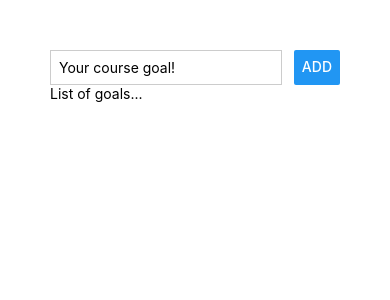
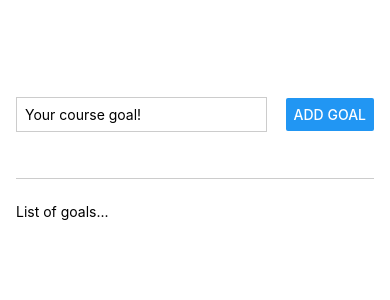
Before and after one commit to Sergei29/react-native-expo-training, a React Native app: screen / in a window 390 px wide. Shown: the top 300 px of the page. Built offline with nearby package versions, Linux system fonts and the light colour scheme.

Commit message:
fix: committing before end of course

```diff
--- a/App.tsx
+++ b/App.tsx
@@ -1,18 +1,32 @@
 import { StatusBar } from "expo-status-bar";
-import { StyleSheet, Text, View, Button, TextInput } from "react-native";
+import {
+  StyleSheet,
+  Text,
+  View,
+  Button,
+  TextInput,
+  GestureResponderEvent,
+  NativeSyntheticEvent,
+  TextInputChangeEventData,
+} from "react-native";
 
 export default function App() {
-  const handleClick = () => {
-    console.log("clicked!");
+  const handleChangeText = (text: string) => {
+    console.log(text);
   };
 
+  const handleSubmit = (event: GestureResponderEvent) => {};
   return (
     <View style={styles.appContainer}>
       <View style={styles.inputContainer}>
-        <TextInput style={styles.textInput} placeholder="Your course goal!" />
-        <Button onPress={() => {}} title="Add" />
+        <TextInput
+          onChangeText={handleChangeText}
+          style={styles.textInput}
+          placeholder="Your course goal!"
+        />
+        <Button onPress={handleSubmit} title="Add Goal" />
       </View>
-      <View>
+      <View style={styles.goalsContainer}>
         <Text>List of goals...</Text>
       </View>
     </View>
@@ -21,18 +35,28 @@ export default function App() {
 
 const styles = StyleSheet.create({
   appContainer: {
-    padding: 50,
+    flex: 1,
+    paddingTop: 50,
+    paddingHorizontal: 16,
   },
   inputContainer: {
     display: "flex",
+    flex: 1,
     flexDirection: "row",
     justifyContent: "space-between",
+    alignItems: "center",
+    marginBottom: 24,
+    borderBottomWidth: 1,
+    borderBottomColor: "#cccccc",
   },
   textInput: {
     borderWidth: 1,
     borderColor: "#cccccc",
-    width: "80%",
+    width: "70%",
     marginRight: 8,
     padding: 8,
   },
+  goalsContainer: {
+    flex: 5,
+  },
 });
```
